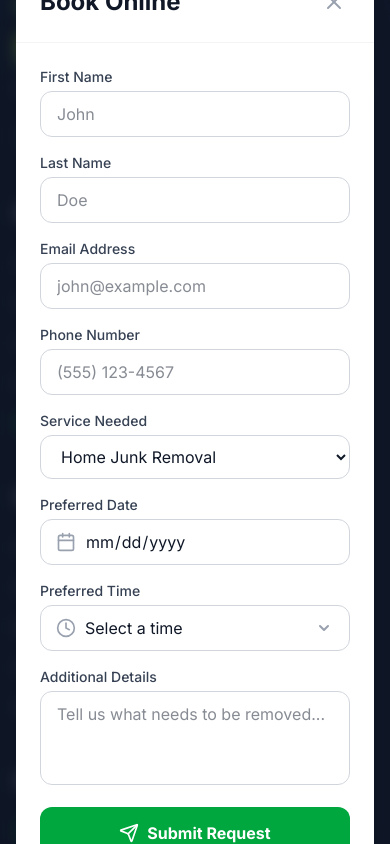
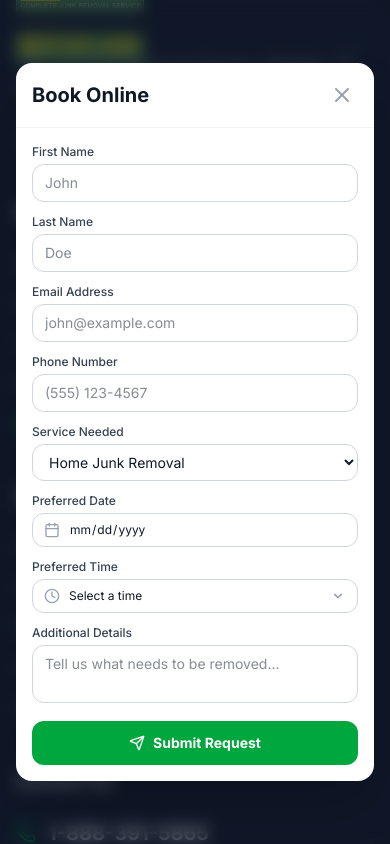
Before and after one commit to EZ1JUNK/ez1junk.github.io, a Next.js app: page / in a window 390 px wide. Both pictures are taken after a click on the button "Book Online". Shown: the part 9574-10418 px from the top of the page. Built offline with nearby package versions, Linux system fonts and the light colour scheme.

Commit message:
Remove Azure Static Web Apps CI/CD and update BookingModal for mobile and new endpoint

```diff
--- a/components/BookingModal.tsx
+++ b/components/BookingModal.tsx
@@ -65,14 +65,14 @@ export default function BookingModal() {
       first_name: formData.firstName,
       last_name: formData.lastName,
       email: formData.email,
-      phone_number: formData.phone,
+      phone_number: formData.phone.replace(/\D/g, ''),
       service_needed: formData.service,
       additional_details: formData.message,
-      requested_datetime: (formData.date && formData.time) ? `${formData.date}T${formData.time}:00` : new Date().toISOString(),
+      requested_datetime: (formData.date && formData.time) ? `${formData.date}T${formData.time}:00Z` : new Date().toISOString(),
     };
 
     try {
-      const response = await fetch('https://ez1junk.retool.com/url/booking', {
+      const response = await fetch('https://ez1junk.retool.com/url/online-booking', {
         method: 'POST',
         headers: {
           'Content-Type': 'application/json',
@@ -119,10 +119,10 @@ export default function BookingModal() {
             animate={{ opacity: 1, scale: 1, y: 0 }}
             exit={{ opacity: 0, scale: 0.95, y: 20 }}
             transition={{ type: "spring", duration: 0.5, bounce: 0.3 }}
-            className="relative bg-white rounded-3xl shadow-2xl w-full max-w-lg overflow-hidden"
+            className="relative bg-white rounded-2xl sm:rounded-3xl shadow-2xl w-full max-w-lg max-h-[90vh] flex flex-col overflow-hidden"
           >
-            <div className="flex justify-between items-center p-6 border-b border-gray-100">
-              <h3 className="text-2xl font-bold text-gray-900">Book Online</h3>
+            <div className="flex justify-between items-center p-4 sm:p-6 border-b border-gray-100 shrink-0">
+              <h3 className="text-xl sm:text-2xl font-bold text-gray-900">Book Online</h3>
               <button
                 onClick={() => setIsOpen(false)}
                 className="text-gray-400 hover:text-gray-900 transition-colors p-1"
@@ -131,7 +131,7 @@ export default function BookingModal() {
               </button>
             </div>
 
-            <div className="p-6">
+            <div className="p-4 sm:p-6 overflow-y-auto">
               <AnimatePresence mode="wait">
                 {isSuccess ? (
                   <motion.div
@@ -139,7 +139,7 @@ export default function BookingModal() {
                     initial={{ opacity: 0, y: 10 }}
                     animate={{ opacity: 1, y: 0 }}
                     exit={{ opacity: 0, y: -10 }}
-                    className="text-center py-12"
+                    className="text-center py-8 sm:py-12"
                   >
                     <motion.div
                       initial={{ scale: 0 }}
@@ -151,7 +151,7 @@ export default function BookingModal() {
                         <path strokeLinecap="round" strokeLinejoin="round" strokeWidth={2} d="M5 13l4 4L19 7" />
                       </svg>
                     </motion.div>
-                    <h4 className="text-2xl font-bold text-gray-900 mb-2">Request Received!</h4>
+                    <h4 className="text-xl sm:text-2xl font-bold text-gray-900 mb-2">Request Received!</h4>
                     <p className="text-gray-600">We&apos;ll get back to you shortly to confirm your appointment.</p>
                   </motion.div>
                 ) : (
@@ -161,32 +161,32 @@ export default function BookingModal() {
                     animate={{ opacity: 1 }}
                     exit={{ opacity: 0 }}
                     onSubmit={handleSubmit}
-                    className="space-y-4"
+                    className="space-y-3 sm:space-y-4"
                   >
-                    <div className="grid grid-cols-1 sm:grid-cols-2 gap-4">
+                    <div className="grid grid-cols-1 sm:grid-cols-2 gap-3 sm:gap-4">
                       <div>
-                        <label htmlFor="firstName" className="block text-sm font-medium text-gray-700 mb-1">First Name</label>
-                        <input type="text" id="firstName" name="firstName" value={formData.firstName} onChange={handleChange} required className="w-full px-4 py-2.5 rounded-xl border border-gray-300 focus:ring-2 focus:ring-green-600 focus:border-transparent outline-none transition-all" placeholder="John" />
+                        <label htmlFor="firstName" className="block text-xs sm:text-sm font-medium text-gray-700 mb-1">First Name</label>
+                        <input type="text" id="firstName" name="firstName" value={formData.firstName} onChange={handleChange} required className="w-full px-3 sm:px-4 py-2 sm:py-2.5 rounded-xl border border-gray-300 focus:ring-2 focus:ring-green-600 focus:border-transparent outline-none transition-all text-sm sm:text-base" placeholder="John" />
                       </div>
                       <div>
-                        <label htmlFor="lastName" className="block text-sm font-medium text-gray-700 mb-1">Last Name</label>
-                        <input type="text" id="lastName" name="lastName" value={formData.lastName} onChange={handleChange} required className="w-full px-4 py-2.5 rounded-xl border border-gray-300 focus:ring-2 focus:ring-green-600 focus:border-transparent outline-none transition-all" placeholder="Doe" />
+                        <label htmlFor="lastName" className="block text-xs sm:text-sm font-medium text-gray-700 mb-1">Last Name</label>
+                        <input type="text" id="lastName" name="lastName" value={formData.lastName} onChange={handleChange} required className="w-full px-3 sm:px-4 py-2 sm:py-2.5 rounded-xl border border-gray-300 focus:ring-2 focus:ring-green-600 focus:border-transparent outline-none transition-all text-sm sm:text-base" placeholder="Doe" />
                       </div>
                     </div>
 
                     <div>
-                      <label htmlFor="email" className="block text-sm font-medium text-gray-700 mb-1">Email Address</label>
-                      <input type="email" id="email" name="email" value={formData.email} onChange={handleChange} required className="w-full px-4 py-2.5 rounded-xl border border-gray-300 focus:ring-2 focus:ring-green-600 focus:border-transparent outline-none transition-all" placeholder="john@example.com" />
+                      <label htmlFor="email" className="block text-xs sm:text-sm font-medium text-gray-700 mb-1">Email Address</label>
+                      <input type="email" id="email" name="email" value={formData.email} onChange={handleChange} required className="w-full px-3 sm:px-4 py-2 sm:py-2.5 rounded-xl border border-gray-300 focus:ring-2 focus:ring-green-600 focus:border-transparent outline-none transition-all text-sm sm:text-base" placeholder="john@example.com" />
                     </div>
 
-                    <div className="grid grid-cols-1 sm:grid-cols-2 gap-4">
+                    <div className="grid grid-cols-1 sm:grid-cols-2 gap-3 sm:gap-4">
                       <div>
-                        <label htmlFor="phone" className="block text-sm font-medium text-gray-700 mb-1">Phone Number</label>
-                        <input type="tel" id="phone" name="phone" value={formData.phone} onChange={handleChange} required className="w-full px-4 py-2.5 rounded-xl border border-gray-300 focus:ring-2 focus:ring-green-600 focus:border-transparent outline-none transition-all" placeholder="(555) 123-4567" />
+                        <label htmlFor="phone" className="block text-xs sm:text-sm font-medium text-gray-700 mb-1">Phone Number</label>
+                        <input type="tel" id="phone" name="phone" value={formData.phone} onChange={handleChange} required className="w-full px-3 sm:px-4 py-2 sm:py-2.5 rounded-xl border border-gray-300 focus:ring-2 focus:ring-green-600 focus:border-transparent outline-none transition-all text-sm sm:text-base" placeholder="(555) 123-4567" />
                       </div>
                       <div>
-                        <label htmlFor="service" className="block text-sm font-medium text-gray-700 mb-1">Service Needed</label>
-                        <select id="service" name="service" value={formData.service} onChange={handleChange} required className="w-full px-4 py-2.5 rounded-xl border border-gray-300 focus:ring-2 focus:ring-green-600 focus:border-transparent outline-none transition-all bg-white">
+                        <label htmlFor="service" className="block text-xs sm:text-sm font-medium text-gray-700 mb-1">Service Needed</label>
+                        <select id="service" name="service" value={formData.service} onChange={handleChange} required className="w-full px-3 sm:px-4 py-2 sm:py-2.5 rounded-xl border border-gray-300 focus:ring-2 focus:ring-green-600 focus:border-transparent outline-none transition-all bg-white text-sm sm:text-base">
                           <option>Home Junk Removal</option>
                           <option>Business Junk Removal</option>
                           <option>Construction Debris</option>
@@ -195,12 +195,12 @@ export default function BookingModal() {
                       </div>
                     </div>
 
-                    <div className="grid grid-cols-1 sm:grid-cols-2 gap-4">
+                    <div className="grid grid-cols-1 sm:grid-cols-2 gap-3 sm:gap-4">
                       <div>
-                        <label htmlFor="date" className="block text-sm font-medium text-gray-700 mb-1">Preferred Date</label>
+                        <label htmlFor="date" className="block text-xs sm:text-sm font-medium text-gray-700 mb-1">Preferred Date</label>
                         <div className="relative">
-                          <div className="absolute inset-y-0 left-0 pl-4 flex items-center pointer-events-none">
-                            <Calendar className="h-5 w-5 text-gray-400" />
+                          <div className="absolute inset-y-0 left-0 pl-3 sm:pl-4 flex items-center pointer-events-none">
+                            <Calendar className="h-4 w-4 sm:h-5 sm:w-5 text-gray-400" />
                           </div>
                           <input
                             type="date"
@@ -210,15 +210,15 @@ export default function BookingModal() {
                             min={new Date().toISOString().split('T')[0]}
                             onChange={handleChange}
                             required
-                            className="w-full pl-11 pr-4 py-2.5 rounded-xl border border-gray-300 focus:ring-2 focus:ring-green-600 focus:border-transparent outline-none transition-all text-gray-900 bg-white cursor-pointer [&::-webkit-calendar-picker-indicator]:opacity-0 [&::-webkit-calendar-picker-indicator]:absolute [&::-webkit-calendar-picker-indicator]:w-full [&::-webkit-calendar-picker-indicator]:h-full [&::-webkit-calendar-picker-indicator]:cursor-pointer"
+                            className="w-full pl-9 sm:pl-11 pr-3 sm:pr-4 py-2 sm:py-2.5 rounded-xl border border-gray-300 focus:ring-2 focus:ring-green-600 focus:border-transparent outline-none transition-all text-xs sm:text-sm text-gray-900 bg-white cursor-pointer [&::-webkit-calendar-picker-indicator]:opacity-0 [&::-webkit-calendar-picker-indicator]:absolute [&::-webkit-calendar-picker-indicator]:w-full [&::-webkit-calendar-picker-indicator]:h-full [&::-webkit-calendar-picker-indicator]:cursor-pointer"
                           />
                         </div>
                       </div>
                       <div>
-                        <label htmlFor="time" className="block text-sm font-medium text-gray-700 mb-1">Preferred Time</label>
+                        <label htmlFor="time" className="block text-xs sm:text-sm font-medium text-gray-700 mb-1">Preferred Time</label>
                         <div className="relative">
-                          <div className="absolute inset-y-0 left-0 pl-4 flex items-center pointer-events-none">
-                            <Clock className="h-5 w-5 text-gray-400" />
+                          <div className="absolute inset-y-0 left-0 pl-3 sm:pl-4 flex items-center pointer-events-none">
+                            <Clock className="h-4 w-4 sm:h-5 sm:w-5 text-gray-400" />
                           </div>
                           <select
                             id="time"
@@ -226,13 +226,13 @@ export default function BookingModal() {
                             value={formData.time}
                             onChange={handleChange}
                             required
-                            className="w-full pl-11 pr-4 py-2.5 rounded-xl border border-gray-300 focus:ring-2 focus:ring-green-600 focus:border-transparent outline-none transition-all bg-white text-gray-900 appearance-none cursor-pointer"
+                            className="w-full pl-9 sm:pl-11 pr-3 sm:pr-4 py-2 sm:py-2.5 rounded-xl border border-gray-300 focus:ring-2 focus:ring-green-600 focus:border-transparent outline-none transition-all bg-white text-xs sm:text-sm text-gray-900 appearance-none cursor-pointer"
                           >
                             <option value="" disabled>Select a time</option>
                             {generateTimeOptions()}
                           </select>
-                          <div className="absolute inset-y-0 right-0 pr-4 flex items-center pointer-events-none">
-                            <svg className="h-5 w-5 text-gray-400" xmlns="http://www.w3.org/2000/svg" viewBox="0 0 20 20" fill="currentColor" aria-hidden="true">
+                          <div className="absolute inset-y-0 right-0 pr-3 sm:pr-4 flex items-center pointer-events-none">
+                            <svg className="h-4 w-4 sm:h-5 sm:w-5 text-gray-400" xmlns="http://www.w3.org/2000/svg" viewBox="0 0 20 20" fill="currentColor" aria-hidden="true">
                               <path fillRule="evenodd" d="M5.293 7.293a1 1 0 011.414 0L10 10.586l3.293-3.293a1 1 0 111.414 1.414l-4 4a1 1 0 01-1.414 0l-4-4a1 1 0 010-1.414z" clipRule="evenodd" />
                             </svg>
                           </div>
@@ -241,8 +241,8 @@ export default function BookingModal() {
                     </div>
 
                     <div>
-                      <label htmlFor="message" className="block text-sm font-medium text-gray-700 mb-1">Additional Details</label>
-                      <textarea id="message" name="message" value={formData.message} onChange={handleChange} rows={3} className="w-full px-4 py-2.5 rounded-xl border border-gray-300 focus:ring-2 focus:ring-green-600 focus:border-transparent outline-none transition-all resize-none" placeholder="Tell us what needs to be removed..."></textarea>
+                      <label htmlFor="message" className="block text-xs sm:text-sm font-medium text-gray-700 mb-1">Additional Details</label>
+                      <textarea id="message" name="message" value={formData.message} onChange={handleChange} rows={2} className="w-full px-3 sm:px-4 py-2 sm:py-2.5 rounded-xl border border-gray-300 focus:ring-2 focus:ring-green-600 focus:border-transparent outline-none transition-all resize-none text-sm sm:text-base" placeholder="Tell us what needs to be removed..."></textarea>
                     </div>
 
                     <motion.button
@@ -250,13 +250,13 @@ export default function BookingModal() {
                       whileTap={{ scale: 0.98 }}
                       type="submit"
                       disabled={isSubmitting}
-                      className="w-full bg-green-600 hover:bg-green-700 text-white font-bold py-3.5 px-4 rounded-xl transition-all flex items-center justify-center gap-2 disabled:opacity-70 disabled:cursor-not-allowed mt-2"
+                      className="w-full bg-green-600 hover:bg-green-700 text-white font-bold py-3 sm:py-3.5 px-4 rounded-xl transition-all flex items-center justify-center gap-2 disabled:opacity-70 disabled:cursor-not-allowed mt-1 sm:mt-2 text-sm sm:text-base"
                     >
                       {isSubmitting ? (
-                        <div className="w-6 h-6 border-2 border-white border-t-transparent rounded-full animate-spin"></div>
+                        <div className="w-5 h-5 sm:w-6 sm:h-6 border-2 border-white border-t-transparent rounded-full animate-spin"></div>
                       ) : (
                         <>
-                          <Send className="w-5 h-5" />
+                          <Send className="w-4 h-4 sm:w-5 sm:h-5" />
                           Submit Request
                         </>
                       )}
```
